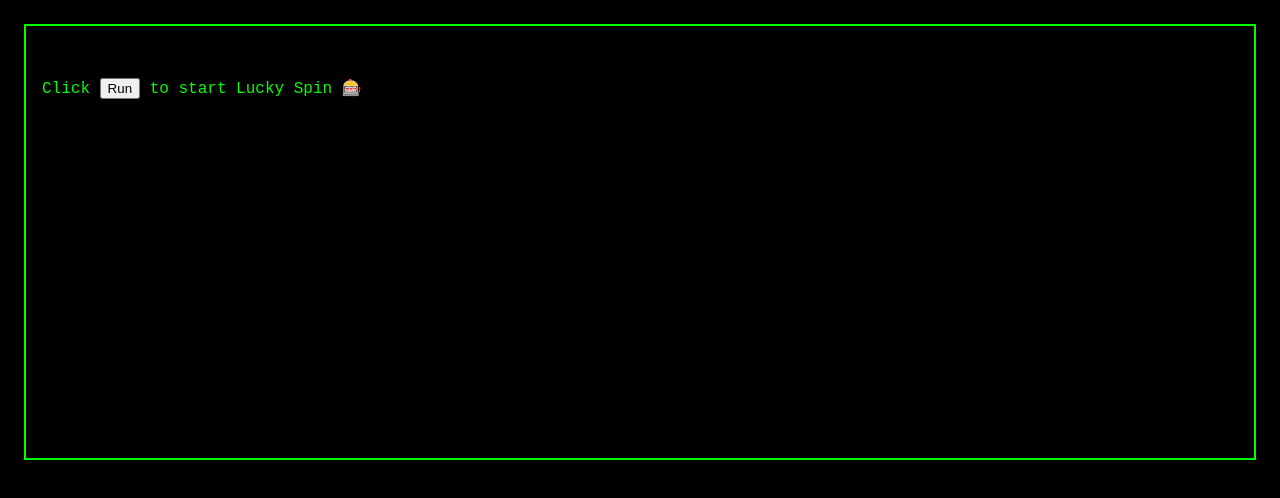
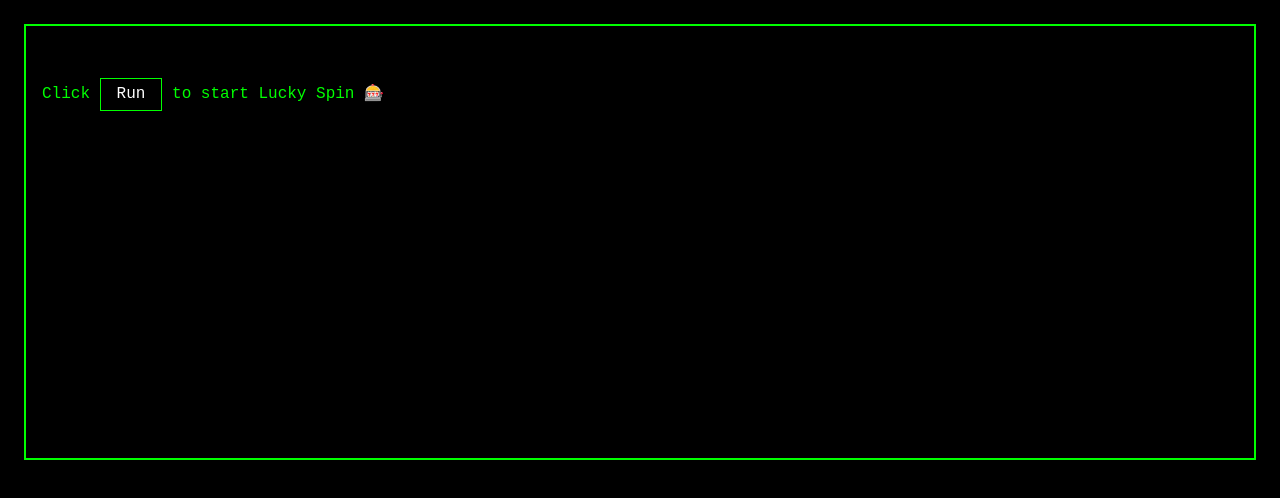
Before and after one commit to Pythonlyy/Casino-game-slot-C4Project, a plain HTML site: page index.html in a window 1280 px wide. Drawn offline with Linux system fonts and the light colour scheme.

Commit message:
Update main.css

```diff
--- a/styles/main.css
+++ b/styles/main.css
@@ -24,3 +24,13 @@
   font-size: 1rem;
   width: 100%;
 }
+
+#run-button {
+  color: white;
+  background: black;
+  border: 1px solid lime;
+  padding: 0.4rem 1rem;
+  font-family: inherit;
+  font-size: 1rem;
+  cursor: pointer;
+}
```
